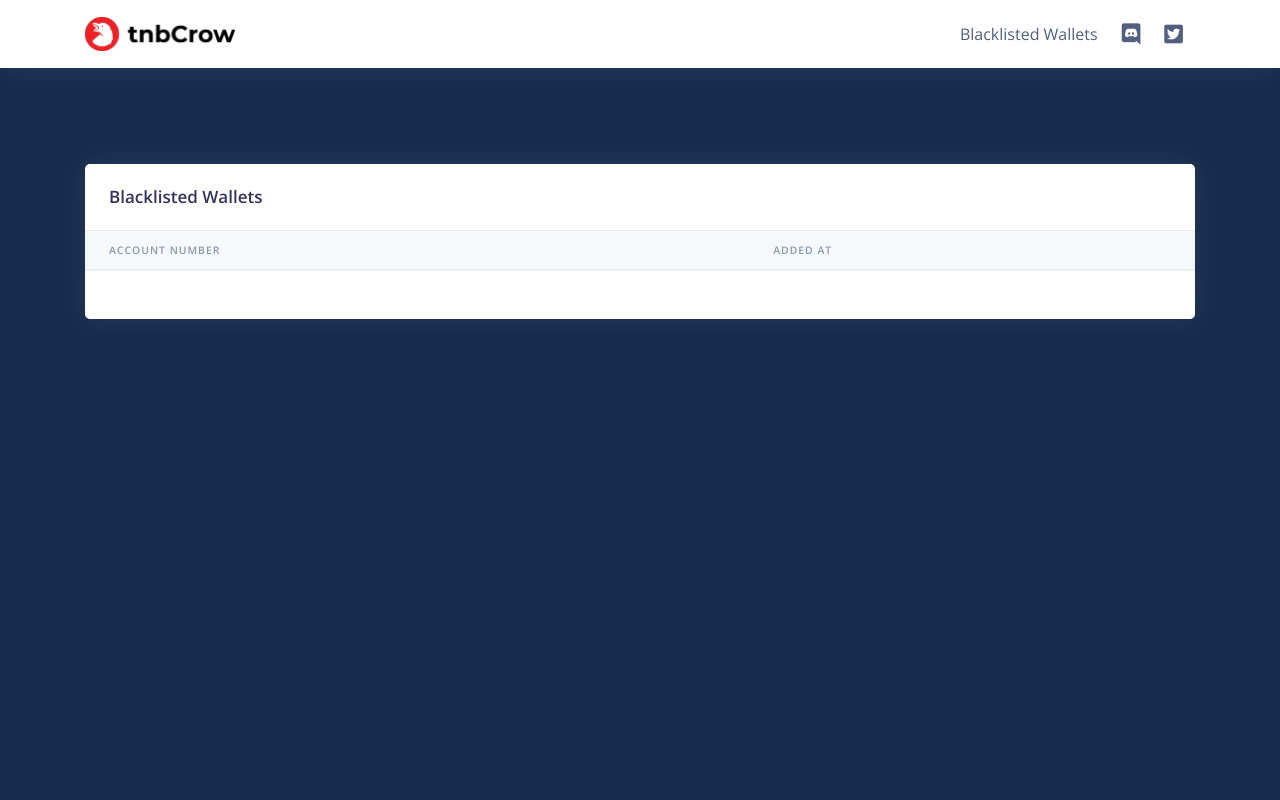
After one commit to tnbCrow/crow-mvp, a Django app: page /blacklists in a window 1280 px wide. The commit adds this page. Run offline with Django 3.2, Linux system fonts and the light colour scheme; data that the repository does not hold is empty; some libraries are stand-ins or nearby versions.

Commit message:
added blacklisted wallets tab

```diff
--- a/config/settings.py
+++ b/config/settings.py
@@ -8,7 +8,7 @@ BASE_DIR = os.path.dirname(os.path.dirname(os.path.abspath(__file__)))
 SECRET_KEY = os.environ.get('SECRET_KEY', os.urandom(24))
 
 # SECURITY WARNING: don't run with debug turned on in production!
-DEBUG = False
+DEBUG = True
 
 ALLOWED_HOSTS = ['127.0.0.1', 'tnbcrow.pythonanywhere.com']
 
--- a/trades/admin.py
+++ b/trades/admin.py
@@ -5,3 +5,4 @@ from . import models
 admin.site.register(models.CompletedTrade)
 admin.site.register(models.Statistic)
 admin.site.register(models.BackupStatistic)
+admin.site.register(models.BlacklistedWallet)
--- /dev/null
+++ b/trades/templates/blacklisted_wallets.html
@@ -0,0 +1,80 @@
+{% load static %}
+{% load humanize %}
+{% load app_filters %}
+
+<link rel="icon" href="{% static 'favicon.ico' %}"/>
+<link href="https://fonts.googleapis.com/css?family=Open+Sans:300,400,600,700" rel="stylesheet">
+<link href="https://cdnjs.cloudflare.com/ajax/libs/font-awesome/5.3.1/css/all.min.css" rel="stylesheet">
+<link href="{% static 'trades/css/argon.css' %}" rel="stylesheet">
+
+<meta content='maximum-scale=1.0, initial-scale=1.0, width=device-width' name='viewport'>
+<title>escrow for TNBC | tnbCrow</title>
+<meta name="description" content="We provide escrow services to buyer and seller for secure transaction of TNBC." />
+
+<meta property="twitter:image" content="{% static 'og.png' %}">
+<meta property="og:image" content="{% static 'og.png' %}">
+
+<body class="bg-default">
+<!-- Navbar info -->
+    <nav class="navbar navbar-expand-lg bg-white navbar-light position-sticky fixed-top shadow">
+        <div class="container">
+            <a class="navbar-brand" href="{% url 'home' %}"><img width="150" src="{% static 'logo_wordmark.png' %}"> </a>
+            <a class="nav-link nav-link-icon ml-auto" href="{% url 'blacklistedaccounts' %}">
+                Blacklisted Wallets
+            </a>
+            <a class="nav-link nav-link-icon" href="https://discord.com/invite/4uQ24mNxXj" target="_blank">
+            <i class="fab fa-discord fa-lg"></i>
+            </a>
+            <a class="nav-link nav-link-icon" href="https://twitter.com/tnbcrow" target="_blank">
+                <i class="fab fa-twitter-square fa-lg"></i>
+            </a>
+            </div>
+        </div>
+    </nav>
+  <div class="main-content">
+    <div class="container mt-7">
+      <!-- Table -->
+      <div class="row">
+        <div class="col">
+          <div class="card shadow">
+            <div class="card-header border-0">
+              <h3 class="mb-0">Blacklisted Wallets</h3>
+            </div>
+            <div class="table-responsive">
+              <table class="table align-items-center table-flush">
+                <thead class="thead-light">
+                  <tr>
+                    <th scope="col">Account Number</th>
+                    <th scope="col">Added At</th>
+                  </tr>
+                </thead>
+                <tbody>
+                {% for info in object_list.wallets %}
+                  <tr>
+                    <th scope="row">
+                      <div class="media align-items-center">
+                        <div class="media-body">
+                          <span class="mb-0 text-sm">{{ info.account_number }}</span>
+                        </div>
+                      </div>
+                    </th>
+                    <th scope="row">
+                      <div class="media align-items-center">
+                        <div class="media-body">
+                          <span class="mb-0 text-sm">{{ info.created_at|naturaltime }}</span>
+                        </div>
+                      </div>
+                    </th>
+                  </tr>
+                {% endfor %}
+                </tbody>
+              </table>
+            </div>
+            <div class="card-footer py-4">
+            </div>
+          </div>
+        </div>
+      </div>
+    </div>
+  </div>
+</body>
--- a/trades/urls.py
+++ b/trades/urls.py
@@ -3,5 +3,6 @@ from . import views
 
 
 urlpatterns = [
-    path('', views.Home.as_view())
+    path('', views.Home.as_view(), name='home'),
+    path('blacklists', views.BlacklistedWallets.as_view(), name="blacklistedaccounts")
 ]
--- a/trades/views.py
+++ b/trades/views.py
@@ -1,7 +1,7 @@
 from django.shortcuts import render
 from django.views import generic
 
-from .models import CompletedTrade, Statistic
+from .models import CompletedTrade, Statistic, BlacklistedWallet
 
 # Create your views here.
 class Home(generic.ListView):
@@ -16,3 +16,14 @@ class Home(generic.ListView):
             'stats' : stats,
         }
         return query_set
+
+class BlacklistedWallets(generic.ListView):
+    template_name = 'blacklisted_wallets.html'
+
+    def get_queryset(self):
+        wallets = BlacklistedWallet.objects.all().order_by('-created_at')[:20]
+
+        query_set = {
+            'wallets' : wallets,
+        }
+        return query_set
```
Also changed, not shown: trades/models.py (+11 -0 lines), trades/templates/home.html (+5 -4 lines), trades/migrations/0005_blacklistedwallet.py (added), trades/migrations/0006_auto_20210422_1651.py (added).
